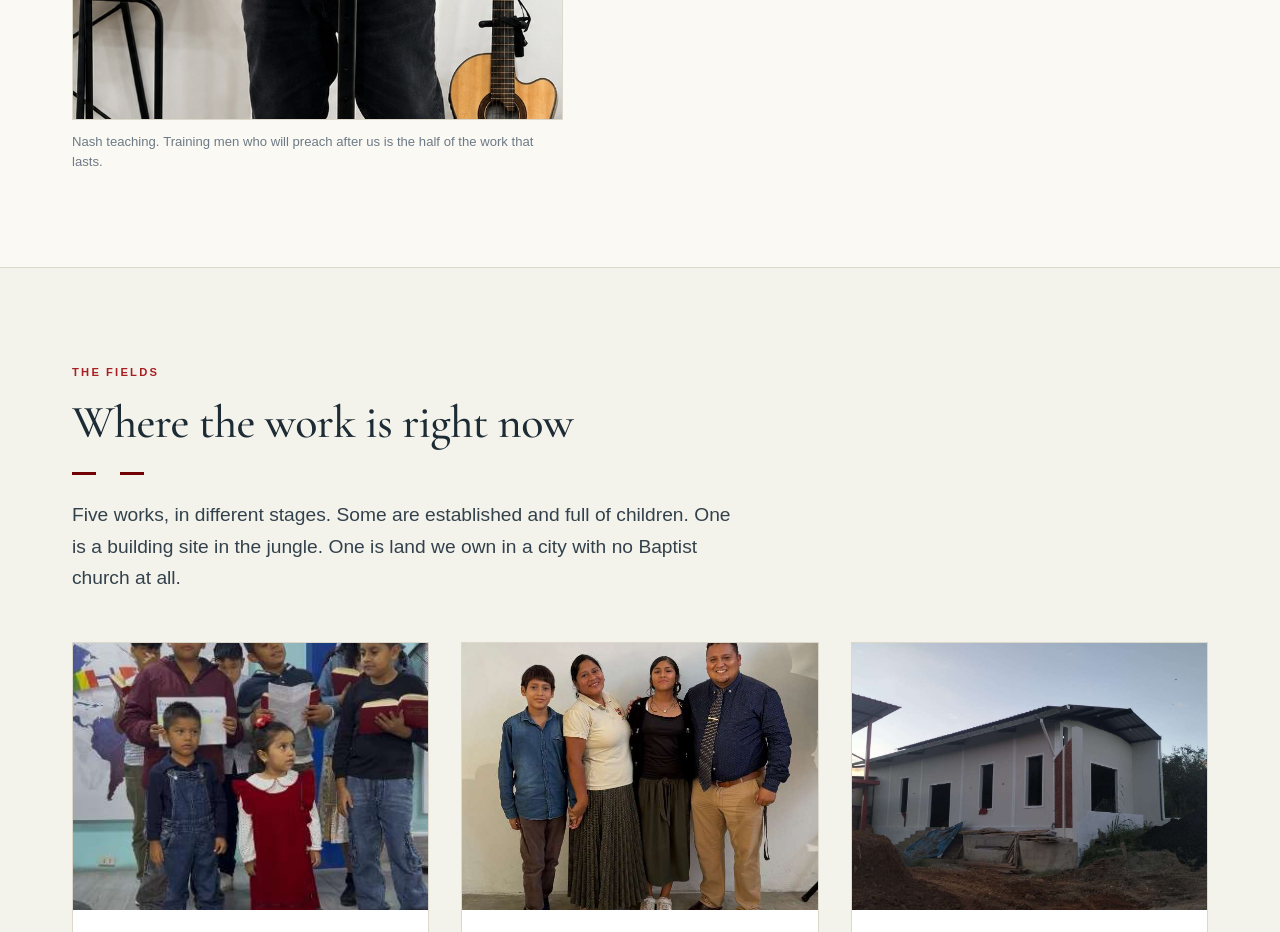
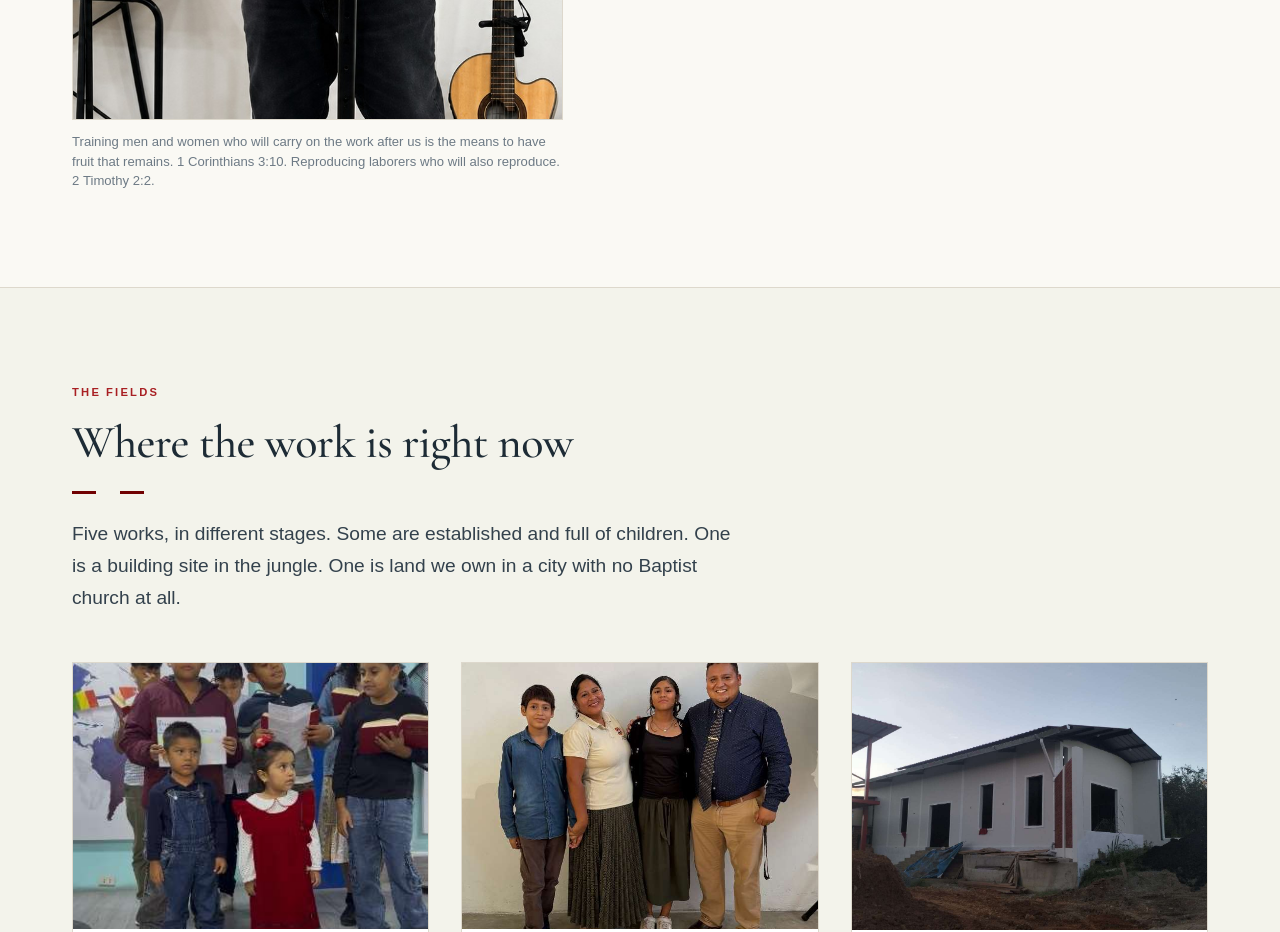
Before and after one commit to edesent/desentperu, a Next.js app: page / in a window 1280 px wide. Shown: the part 2080-3012 px from the top of the page. Built offline with nearby package versions, Linux system fonts and the light colour scheme; no server answers; a web font is replaced by a local one.

Commit message:
Updated ministry training photo caption

```diff
--- a/src/app/page.tsx
+++ b/src/app/page.tsx
@@ -108,8 +108,9 @@ export default function HomePage() {
                 className="h-auto w-full border border-hairline"
               />
               <figcaption className="mt-3 text-[0.82rem] text-muted">
-                Nash teaching. Training men who will preach after us is the
-                half of the work that lasts.
+                Training men and women who will carry on the work after us is
+                the means to have fruit that remains. 1 Corinthians 3:10.
+                Reproducing laborers who will also reproduce. 2 Timothy 2:2.
               </figcaption>
             </figure>
           </div>
```
